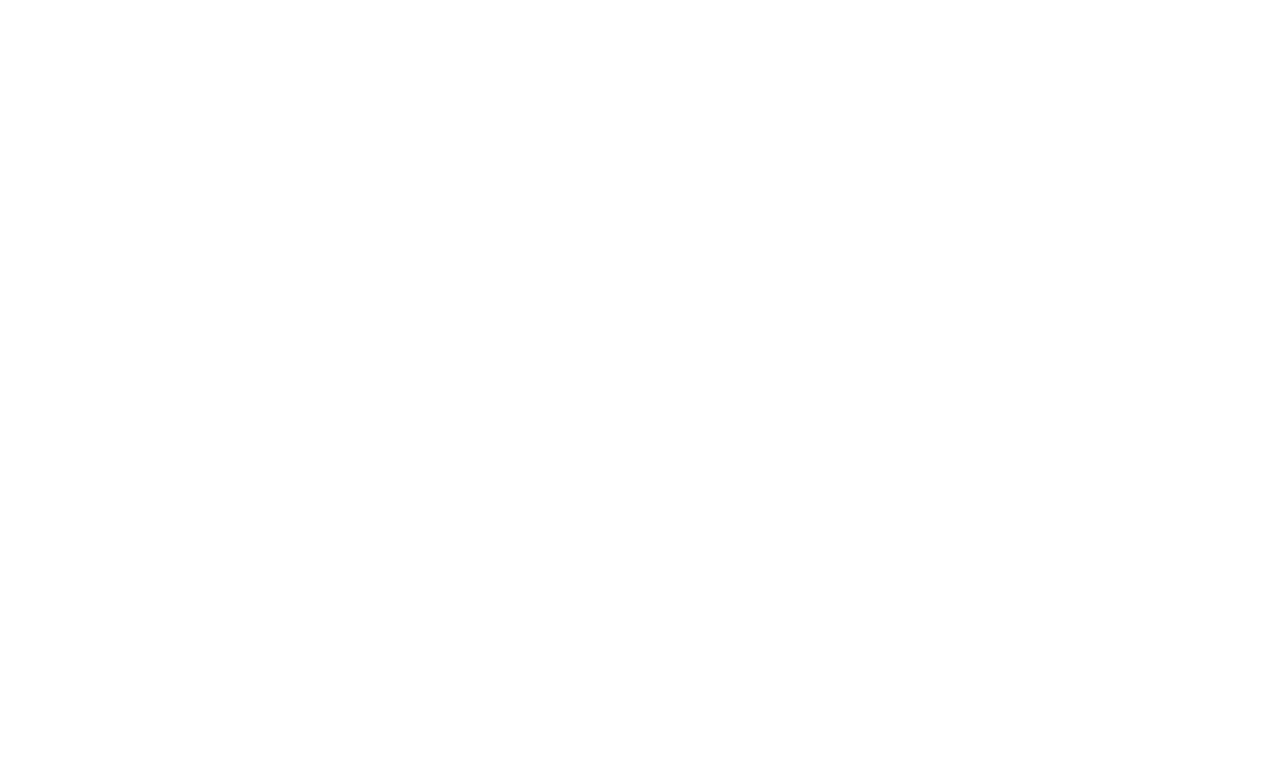
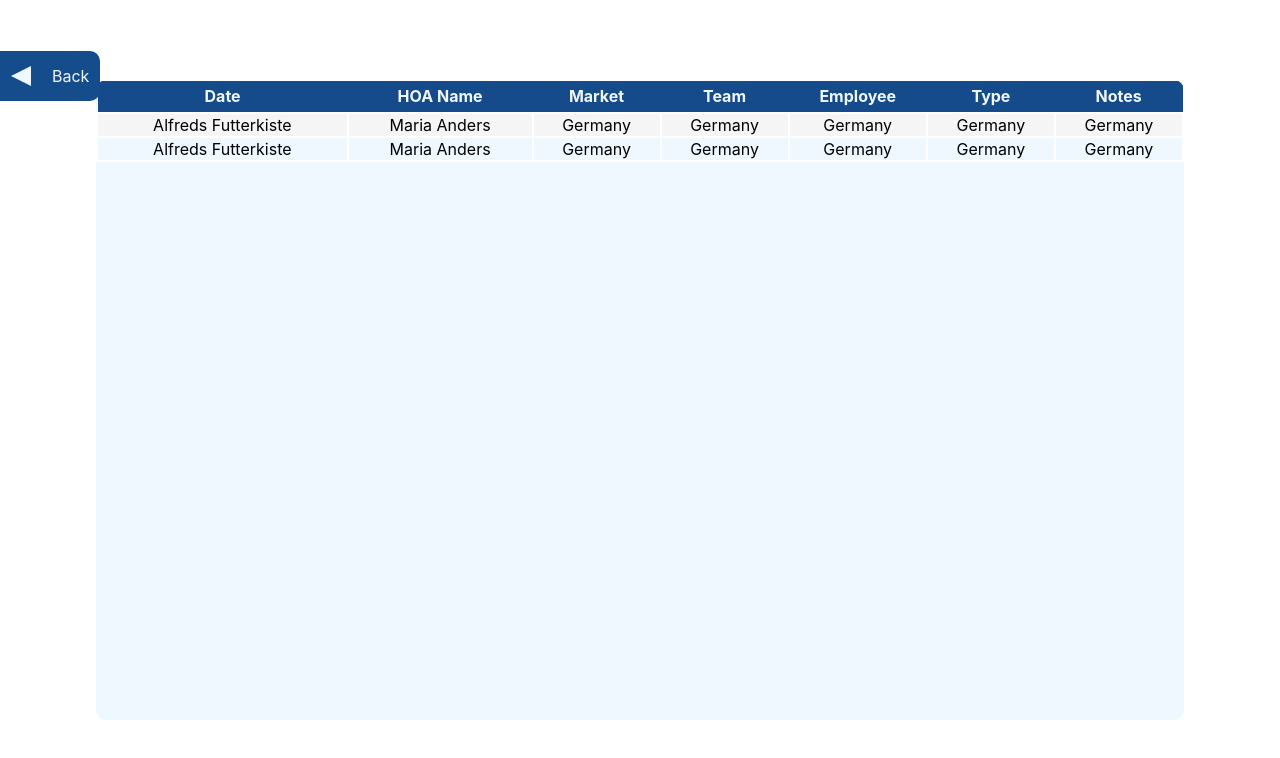
Before and after one commit to Zulker-Nien/hoa, a React (Create React App) app: page /log in a window 1280 px wide. Before the commit this address had no page. Shown: the top 758 px of the page. Built offline with nearby package versions, Linux system fonts and the light colour scheme.

Commit message:
City corp post req done and log view done

```diff
--- a/package.json
+++ b/package.json
@@ -2,10 +2,12 @@
   "name": "hoa",
   "version": "0.1.0",
   "private": true,
+  "proxy": "http://127.0.0.1:3001/",
   "dependencies": {
     "@testing-library/jest-dom": "^5.16.3",
     "@testing-library/react": "^12.1.4",
     "@testing-library/user-event": "^13.5.0",
+    "axios": "^0.26.1",
     "mobx": "^6.3.5",
     "mobx-react-lite": "^3.2.1",
     "react": "^17.0.2",
--- a/src/App.js
+++ b/src/App.js
@@ -4,6 +4,7 @@
 import HoaForm from './Pages/Forms/HoaForm/HoaForm';
 import CityCorpForm from './Pages/Forms/CityCorpForm/CityCorpForm';
 import PropertyForm from './Pages/Forms/PropertyForm/PropertyForm';
+import Log from './Pages/ViewData/Log/Log';
 
 const App = ()=> {
   return (
@@ -13,6 +14,7 @@
       <Route path="/hoaform" element={<HoaForm/>} />
       <Route path="/citycorpform" element={<CityCorpForm/>} />
       <Route path="/propertyform" element={<PropertyForm/>} />
+      <Route path="/log" element={<Log/>} />
     </Routes>
   );
 }
--- a/src/Pages/Forms/CityCorpForm/CityCorpForm.jsx
+++ b/src/Pages/Forms/CityCorpForm/CityCorpForm.jsx
@@ -1,16 +1,38 @@
 import "./citycorp.scss";
+import { useContext } from "react";
+import { observer } from "mobx-react-lite";
 import BackBtn from "../../../components/BackBtn";
 import arrow from "../HoaForm/arrow-right.png";
 import FormFields from "../../../components/FormFields";
 import Button from "../../../components/Button";
 import { useNavigate } from "react-router-dom";
+import axios from "axios";
+import Store from "../../../store";
 
 const CityCorpForm = () => {
+  const store = useContext(Store);
+  const { division, mayor, phonenumber} = store;
   const navigate = useNavigate();
   const handleSubmit = (event) => {
     event.preventDefault();
     navigate("/home");
   };
+
+  const handleCityClick = () => {
+    axios
+      .post("api/create/city-corporation", {
+        division,
+        mayor,
+        phonenumber,
+      })
+      .then(function (response) {
+        console.log(response);
+      })
+      .catch(function (error) {
+        console.log(error.response.data);
+      });
+  };
+
 
   return (
     <>
@@ -32,14 +54,30 @@
             required="required"
             type="text"
           />
-          <FormFields label="Division" required="required" type="text" />
-          <FormFields label="Mayor" required="required" type="text" />
+          <FormFields
+            label="Division"
+            required="required"
+            type="text"
+            // value={division}
+          />
+          <FormFields
+            label="Mayor"
+            required="required"
+            type="text"
+            // value={mayor}
+          />
           <FormFields label="Office Address" required="required" type="text" />
           <FormFields label="Website" required="required" type="text" />
           <FormFields label="Email" required="required" type="email" />
-          <FormFields label="Contact Number" required="required" type="text" />
+          <FormFields
+            label="Contact Number"
+            required="required"
+            type="text"
+            // value={phonenumber}
+          />
           <div className="formButtonC">
             <Button
+              clicked={handleCityClick}
               title="Submit"
               iconColor="#fff"
               icon={arrow}
@@ -52,4 +90,4 @@
   );
 };
 
-export default CityCorpForm;
+export default observer(CityCorpForm);
--- a/src/Pages/Home/Home.jsx
+++ b/src/Pages/Home/Home.jsx
@@ -37,7 +37,7 @@
           <div className="circle"></div>
           <h1>John Doe</h1>
           <div className="bottom">
-            <Link to="/">
+            <Link to="/" style={{textDecoration:"none"}}>
               <Button
                 title={"Logout"}
                 icon={logOut}
@@ -64,7 +64,7 @@
             </div>
             {clicked && (
               <div className="extension">
-                <Link to={"/hoaform"}>
+                <Link to={"/hoaform"} style={{textDecoration:"none"}}>
                   <Button
                     link=""
                     title="New Input"
@@ -81,7 +81,6 @@
             )}
             <div onClick={handleClickProp}>
               <Button
-                link={""}
                 title={"Property Form"}
                 margin={"20px"}
                 iconColor={"#fff"}
@@ -128,12 +127,12 @@
         <div className="dataColumns">
           <h1>View Data</h1>
           <div className="dataButtons">
+            <Link to="/log" style={{textDecoration:"none"}} >
             <Button
-              link={"/"}
               title={"Log"}
               margin={"20px"}
               iconColor={"#fff"}
-            />
+            /></Link>
             <Button
               link={"/"}
               title={"City Corporation"}
--- /dev/null
+++ b/src/Pages/ViewData/Log/Log.jsx
@@ -0,0 +1,46 @@
+import React from "react";
+import BackBtn from "../../../components/BackBtn";
+import "./log.scss";
+const log = () => {
+  return (
+    <div className="logContainer">
+      <BackBtn link="/home" />
+      <div className="tableContainer">
+        <div className="tableWrapper">
+          <table>
+            <tr className="tableHeader">
+
+              <th>Date</th>
+              <th>HOA Name</th>
+              <th>Market</th>
+              <th>Team</th>
+              <th>Employee</th>
+              <th>Type</th>
+              <th>Notes</th>
+            </tr>
+            <tr>
+              <td>Alfreds Futterkiste</td>
+              <td>Maria Anders</td>
+              <td>Germany</td>
+              <td>Germany</td>
+              <td>Germany</td>
+              <td>Germany</td>
+              <td>Germany</td>
+            </tr>
+            <tr>
+              <td>Alfreds Futterkiste</td>
+              <td>Maria Anders</td>
+              <td>Germany</td>
+              <td>Germany</td>
+              <td>Germany</td>
+              <td>Germany</td>
+              <td>Germany</td>
+            </tr>
+          </table>
+        </div>
+      </div>
+    </div>
+  );
+};
+
+export default log;
--- /dev/null
+++ b/src/Pages/ViewData/Log/log.scss
@@ -0,0 +1,47 @@
+.logContainer {
+  height: 100vh;
+  width: 100%;
+  display: flex;
+  justify-content: center;
+  .tableContainer {
+    height: 100%;
+    width: 100%;
+    display: flex;
+    justify-content: center;
+    align-items: center;
+    .tableWrapper {
+      height: 80%;
+      width: 85%;
+      background-color: aliceblue;
+      border-radius: 10px;
+      overflow: scroll;
+      position: relative;
+      table {
+        width: 100%;
+        border-collapse: collapse;
+        position: relative;
+        border: 1px solid #154c8b;
+        .tableHeader {
+          top: 0;
+          position: sticky;
+          border: 1px solid #fff;
+
+          height: 4vh !important;
+          background-color: hsl(212, 74%, 31%);
+          color: aliceblue;
+        }
+        td {
+          border: 2px solid #fff;
+          text-align: center;
+          height: 1vh;
+        }
+        tr:nth-child(even) {
+          background-color: #f6f5f5;
+        }
+        tr:hover{
+            background-color: #b3dbff;
+        }
+      }
+    }
+  }
+}
--- a/src/components/Button.jsx
+++ b/src/components/Button.jsx
@@ -1,11 +1,12 @@
 import "./component.scss";
 
 const Button = (props) => {
-  const { icon, title, color, iconColor, margin } = props;
+  const { icon, title, color, iconColor, margin, clicked } = props;
 
   return (
     <>
       <button
+        onClick={clicked}
         type="submit"
         className="mainButton"
         style={{
--- a/src/components/FormFields.jsx
+++ b/src/components/FormFields.jsx
@@ -1,13 +1,24 @@
 import "./component.scss";
+import { observer } from "mobx-react-lite";
+import Store from "../store";
+import { useContext } from "react";
 const FormFields = (props) => {
+
+  const store = useContext(Store);
+  const {setValue} = store;
   const { label, type, required } = props;
 
   return (
     <div className="formItemContainer">
       <h3>{label}</h3>
-      <input type={type} required={required} />
+      <input
+        type={type}
+        required={required}
+        onChange={(e)=>{setValue(e.target.value)}}
+
+      />
     </div>
   );
 };
 
-export default FormFields;
+export default observer(FormFields);
--- a/src/store.js
+++ b/src/store.js
@@ -6,11 +6,15 @@
     makeAutoObservable(this);
   }
 
-  required = false;
+  division = ""
+  mayor = ""
+  phonenumber = ""
 
-  setRequired = () => {
-    this.required = true;
-    console.log(this.required)
+
+  setValue = (value) => {
+    this.division = value;
+    this.mayor = value;
+    this.phonenumber = value;
   };
 
 }
```
Also changed, not shown: 1 other file (tests, documents, lock files or other folders).
